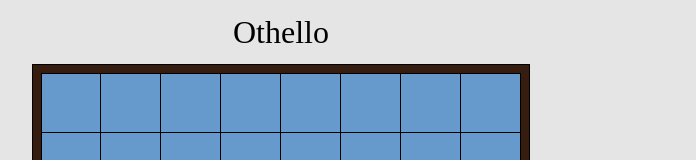
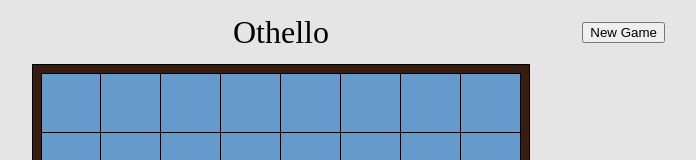
Before and after one commit to Zanoro9000/othello, a React app: page / in a window 1280 px wide. Shown: the top 160 px of the page, without its empty margins (359-1055 px from the left). Built offline with nearby package versions, Linux system fonts and the light colour scheme.

Commit message:
new game button

```diff
--- a/src/App.scss
+++ b/src/App.scss
@@ -8,3 +8,7 @@ body {
   width: 100vw;
   background-color: rgba(0, 0, 0, .1);
 }
+
+button {
+  cursor: pointer;
+}
--- a/src/common/Header.scss
+++ b/src/common/Header.scss
@@ -1,7 +1,23 @@
 .header {
-  width: 100%;
+  width: 60%;
+  margin: auto;
   height: 64px;
   font-size: 32px;
   line-height: 64px;
   text-align: center;
+  display: flex;
+  justify-content: center;
+  position: relative;
+
+  .title {
+    position: absolute;
+    left: 50%;
+    transform: translate(-50%, -50%);
+    top: 50%;
+  }
+
+  .buttonContainer {
+    margin: auto;
+    margin-right: 0;
+  }
 }
--- a/src/common/Header.tsx
+++ b/src/common/Header.tsx
@@ -1,8 +1,13 @@
-import React from "react";
-import './Header.scss'
+import React from 'react';
+import './Header.scss';
 
 export function Header() {
-  return <div className='header'>
-    Othello
-  </div>
+  return (
+    <div className="header">
+      <div className="title">Othello</div>
+      <div className="buttonContainer">
+        <button type="button">New Game</button>
+      </div>
+    </div>
+  );
 }
--- a/src/redux/slices/gameSlice.ts
+++ b/src/redux/slices/gameSlice.ts
@@ -45,6 +45,7 @@ export const gameSlice = createSlice({
     },
     placePiece: (state, action: PayloadAction<GamePiece>) => {
       state.gameState[action.payload.row][action.payload.col] = action.payload;
+      state.turn += 1;
     },
   },
 });
```
